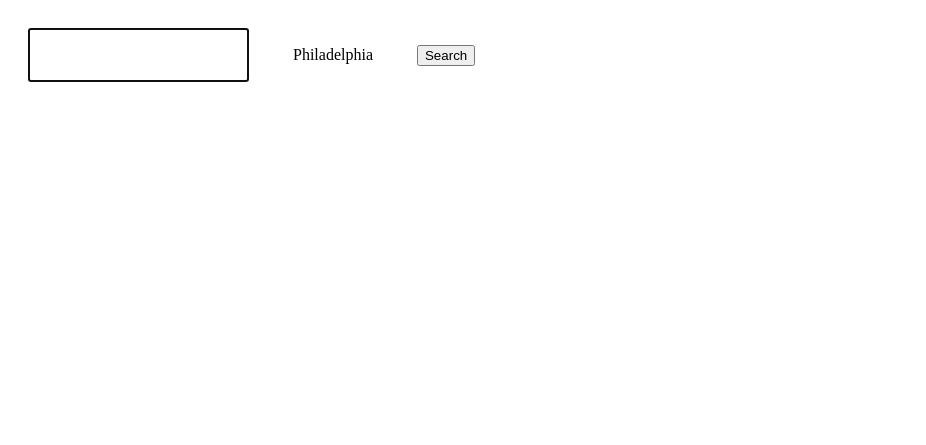
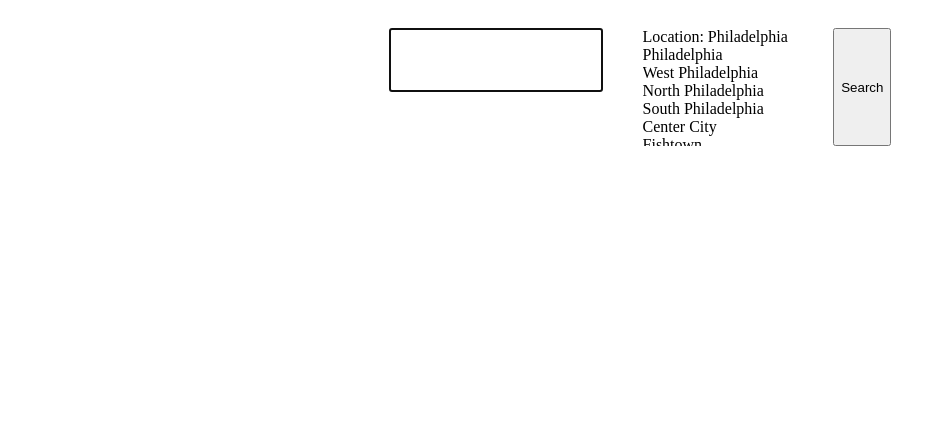
Before and after one commit to sophero/hw-yelp-api-5.1, a plain HTML site: page index.html in a window 1280 px wide. Shown: the whole page, without its empty margins (0-926 px from the left). Drawn offline with nearby package versions, Linux system fonts and the light colour scheme.

Commit message:
Location to search now available to be chosen from a list of Philadelphia neighborhoods.

```diff
--- a/index.html
+++ b/index.html
@@ -6,12 +6,47 @@
 </head>
 <body>
 
-	<input class="search-form__item keyword-input"></input>
-	<div class="search-form__item location-dropdown-menu">
-		<div class="location-dropdown-menu__item">Philadelphia</div>
+	<div class="search-form__container">
+		<input class="search-form__item keyword-input"></input>
+
+
+		<div class="search-form__item location-dropdown-menu">
+			Location:
+			<span class="location-dropdown-menu__selected">Philadelphia</span>
+
+			<div class="location-dropdown-menu__container">
+
+
+				<div class="location-dropdown-menu__item-container">
+					<div class="location-dropdown-menu__item">Philadelphia</div>
+					<div class="location-dropdown-menu__item">West Philadelphia</div>
+					<div class="location-dropdown-menu__item">North Philadelphia</div>
+					<div class="location-dropdown-menu__item">South Philadelphia</div>
+					<div class="location-dropdown-menu__item">Center City</div>
+					<div class="location-dropdown-menu__item">Fishtown</div>
+					<div class="location-dropdown-menu__item">Old City</div>
+					<div class="location-dropdown-menu__item">Penn's Landing</div>
+					<div class="location-dropdown-menu__item">Manayunk</div>
+					<div class="location-dropdown-menu__item">Kensington</div>
+					<div class="location-dropdown-menu__item">Chestnut Hill</div>
+					<div class="location-dropdown-menu__item">Germantown</div>
+					<div class="location-dropdown-menu__item">Chinatown</div>
+					<div class="location-dropdown-menu__item">Northern Liberties</div>
+					<div class="location-dropdown-menu__item">Frankford</div>
+					<div class="location-dropdown-menu__item">Strawberry Mansion</div>
+					<div class="location-dropdown-menu__item">Fairmount</div>
+					<div class="location-dropdown-menu__item">Port Richmond</div>
+					<div class="location-dropdown-menu__item">University City</div>
+					<div class="location-dropdown-menu__item">Powelton Village</div>
+					<div class="location-dropdown-menu__item">Southwest Philadelphia</div>
+					<div class="location-dropdown-menu__item">Northeast Philadelphia</div>
+				</div>
+			</div>
+		</div>
+
+		<input type="button" class="search-form__item initiate-search-btn" value="Search">
+
 	</div>
-	<input type="button" class="search-form__item initiate-search-btn" value="Search">
-
 	<div class="searched-for__container">
 		You searched for:
 		<span class="searched-for__keywords"></span>
--- a/script.js
+++ b/script.js
@@ -10,6 +10,8 @@ function YelpSearch() {
 	var searchedFor = document.getElementsByClassName('searched-for__container')[0];
 	var searchedForKeywords = document.getElementsByClassName('searched-for__keywords')[0];
 	var searchedForLocation = document.getElementsByClassName('searched-for__location')[0];
+	var dropdownSelectedItem = document.getElementsByClassName('location-dropdown-menu__selected')[0];
+	var dropdownMenuItems = document.getElementsByClassName('location-dropdown-menu__item');
 
 	searchBtn.addEventListener("click", initiateSearch);
 	keywordInput.addEventListener("keyup", function(event) {
@@ -19,9 +21,20 @@ function YelpSearch() {
 	});
 	keywordInput.focus();
 
+	for (let k = 0; k < dropdownMenuItems.length; k++) {
+		dropdownMenuItems[k].addEventListener("click", function() {
+			dropdownSelectedItem.innerHTML = dropdownMenuItems[k].innerHTML;
+		});
+	}
+	// dropdownMenuItems.forEach(function(elem) {
+	// 	elem.addEventListener("click", function() {
+	// 		dropdownSelectedItem.innerHTML = elem.innerHTML;
+	// 	});
+	// });
+
 	function initiateSearch() {
 		var keywordStr = keywordInput.value;
-		var locationStr = "Philadelphia";
+		var locationStr = dropdownSelectedItem.innerHTML;
 
 		keywordInput.value = "";
 
@@ -69,4 +82,6 @@ function YelpSearch() {
 
 	}
 
+
+
 }
--- /dev/null
+++ b/stylesheets/_dropdown-menu.scss
@@ -0,0 +1,14 @@
+.location-dropdown-menu {
+	display: inline-block;
+}
+
+.location-dropdown-menu__container {
+	// display: flex;
+}
+
+.location-dropdown-menu__item-container {
+	display: flex;
+	flex-direction: column;
+	height: 100px;
+	overflow: auto;
+}
--- a/stylesheets/_search-form.scss
+++ b/stylesheets/_search-form.scss
@@ -1,9 +1,16 @@
+.search-form__container {
+	display: flex;
+	justify-content: center;
+}
+
 .search-form__item {
-	display: inline-block;
+	// display: inline-block;
 	margin: 20px;
 }
 
 .keyword-input {
+	width: 200px;
+	height: 50px;
 	line-height: 40px;
 	padding: 5px;
 	font-size: 1em;
--- a/stylesheets/styles.scss
+++ b/stylesheets/styles.scss
@@ -1,3 +1,4 @@
 @import 'variables';
 @import 'search-form';
+@import 'dropdown-menu';
 @import 'search-results';
```
Also changed, not shown: css/styles.css, 1 other file.
